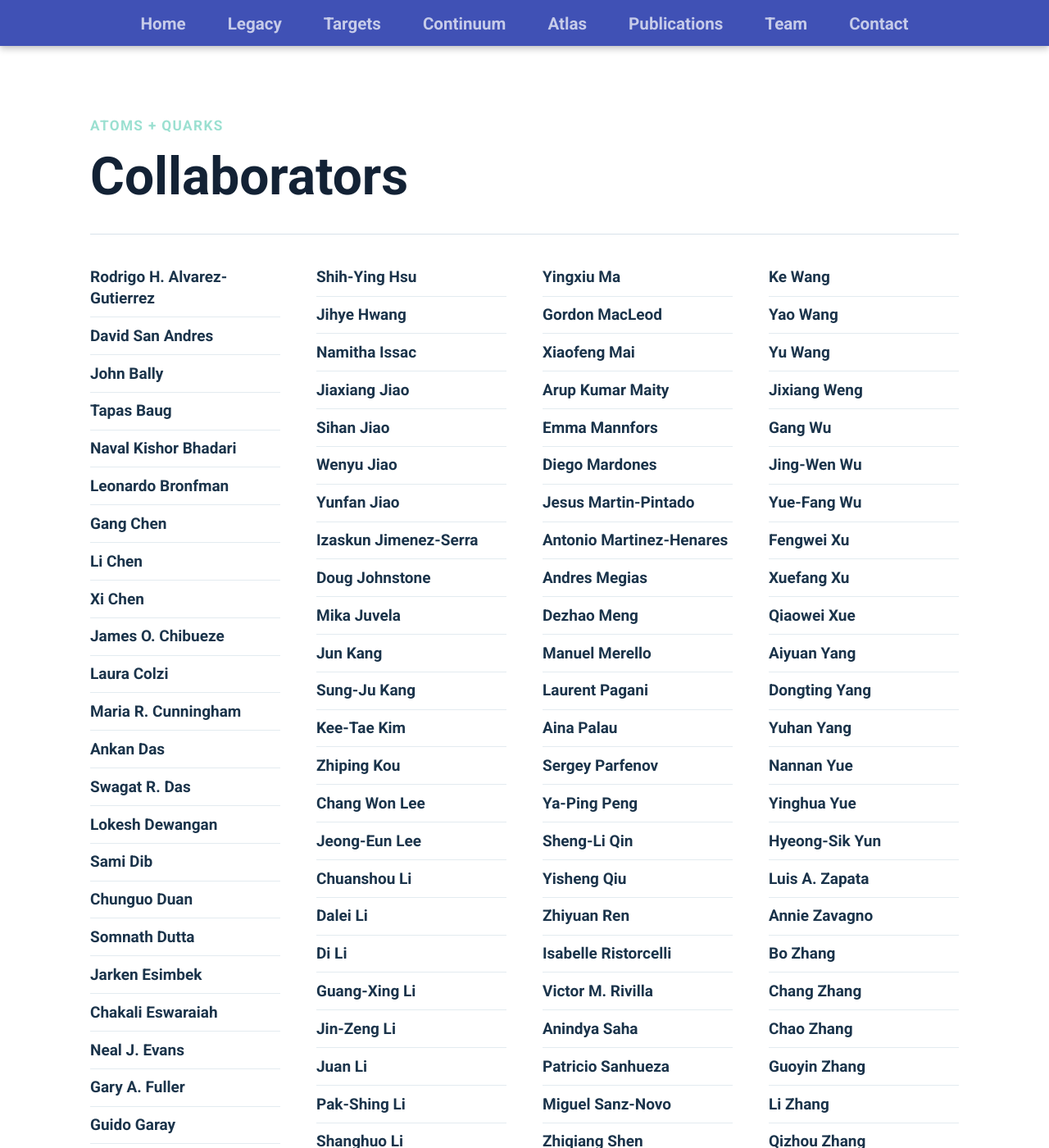
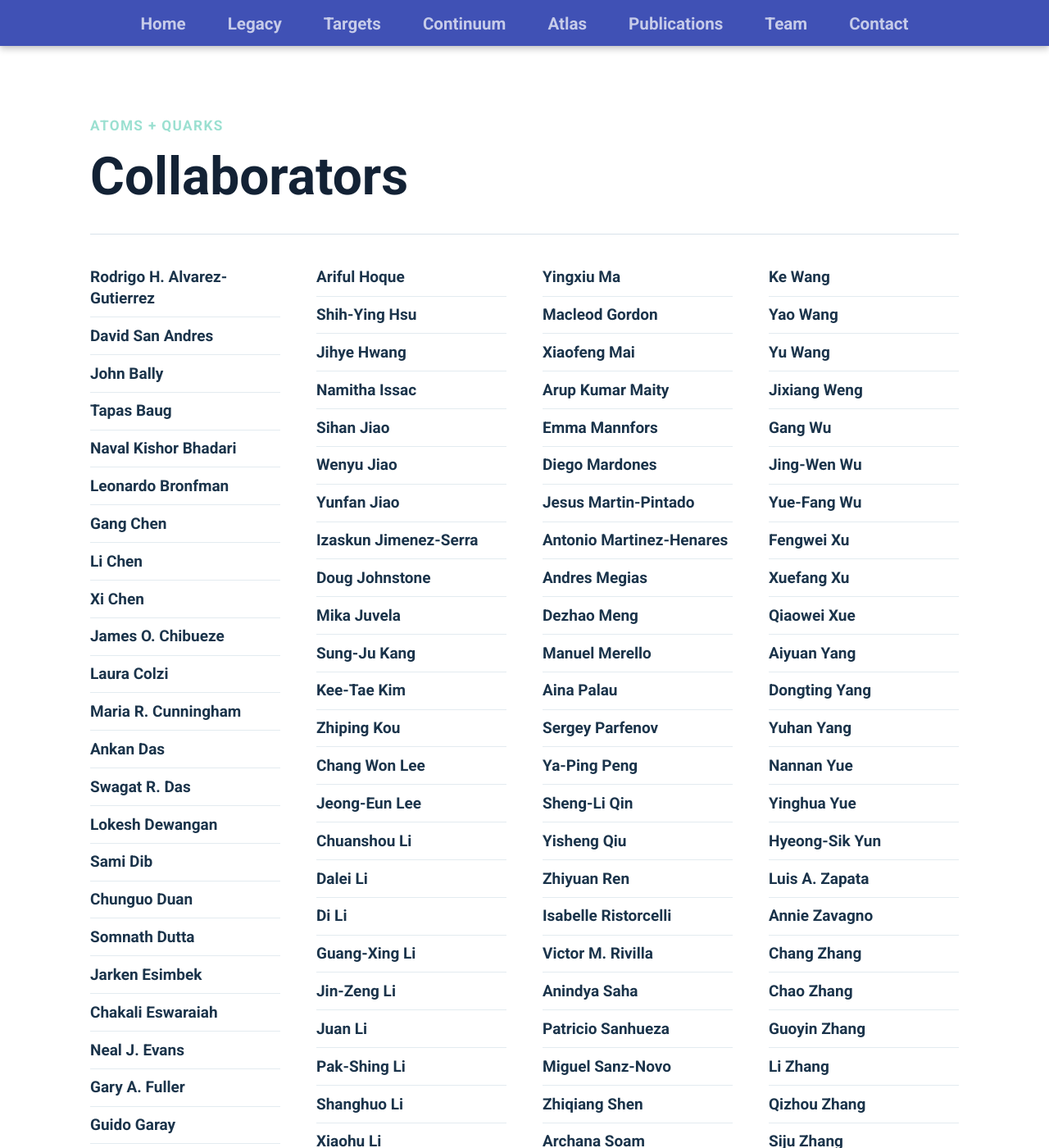
Before and after one commit to ALMAQUARKS/almaquarks.github.io, an MkDocs documentation site: the page built from docs/collaborators.md, in a window 1280 px wide and 1400 px high. Shown: the whole window at 82% size. Built offline with MkDocs 1.6.1 and Material for MkDocs 9.7.7, drawn with Linux system fonts in a browser that asks for light colours.

Commit message:
Remove unverified collaborator entries

```diff
--- a/docs/collaborators.md
+++ b/docs/collaborators.md
@@ -45,14 +45,12 @@
     <span>Shih-Ying Hsu</span>
     <span>Jihye Hwang</span>
     <span>Namitha Issac</span>
-    <span>Jiaxiang Jiao</span>
     <span>Sihan Jiao</span>
     <span>Wenyu Jiao</span>
     <span>Yunfan Jiao</span>
     <span>Izaskun Jimenez-Serra</span>
     <span>Doug Johnstone</span>
     <span>Mika Juvela</span>
-    <span>Jun Kang</span>
     <span>Sung-Ju Kang</span>
     <span>Kee-Tae Kim</span>
     <span>Zhiping Kou</span>
@@ -80,7 +78,7 @@
     <span>Qiuyi Luo</span>
     <span>Yongquan Luo</span>
     <span>Yingxiu Ma</span>
-    <span>Gordon MacLeod</span>
+    <span>Macleod Gordon</span>
     <span>Xiaofeng Mai</span>
     <span>Arup Kumar Maity</span>
     <span>Emma Mannfors</span>
@@ -90,7 +88,6 @@
     <span>Andres Megias</span>
     <span>Dezhao Meng</span>
     <span>Manuel Merello</span>
-    <span>Laurent Pagani</span>
     <span>Aina Palau</span>
     <span>Sergey Parfenov</span>
     <span>Ya-Ping Peng</span>
@@ -134,7 +131,6 @@
     <span>Hyeong-Sik Yun</span>
     <span>Luis A. Zapata</span>
     <span>Annie Zavagno</span>
-    <span>Bo Zhang</span>
     <span>Chang Zhang</span>
     <span>Chao Zhang</span>
     <span>Guoyin Zhang</span>
```
